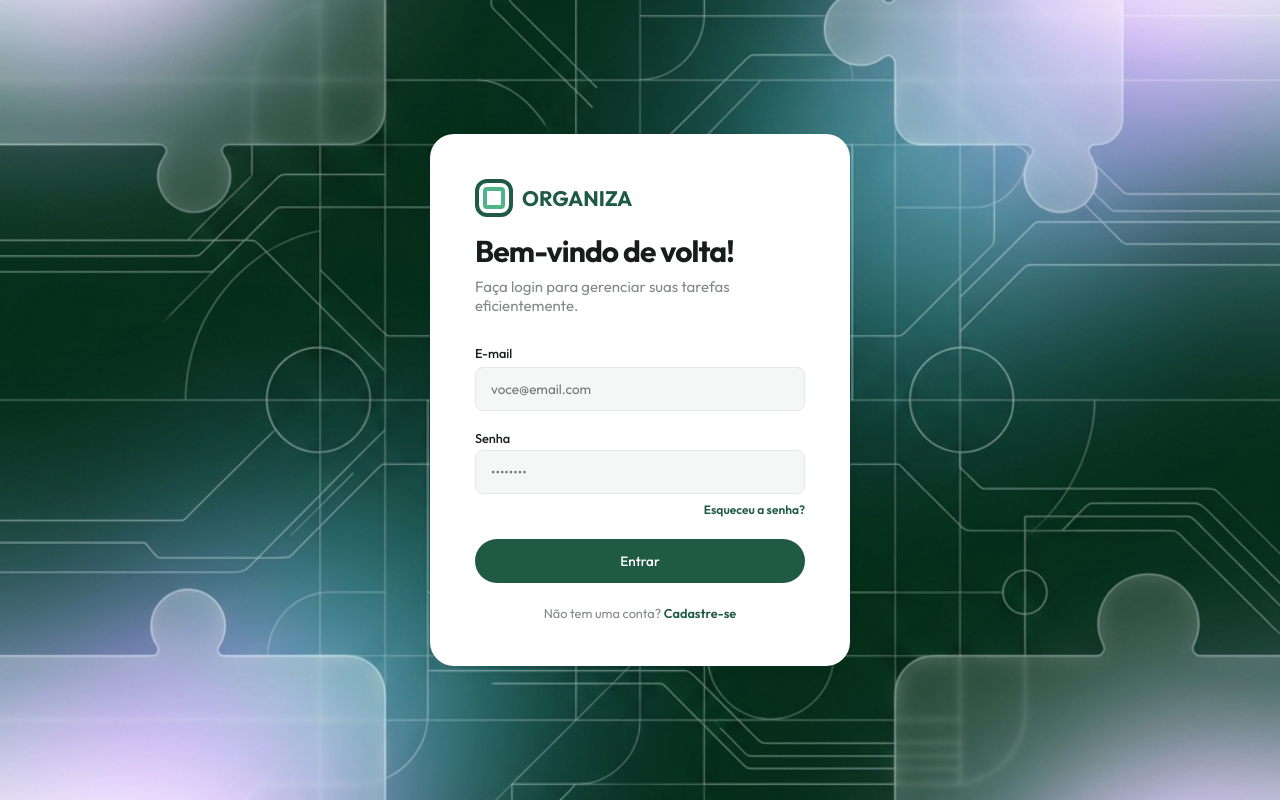
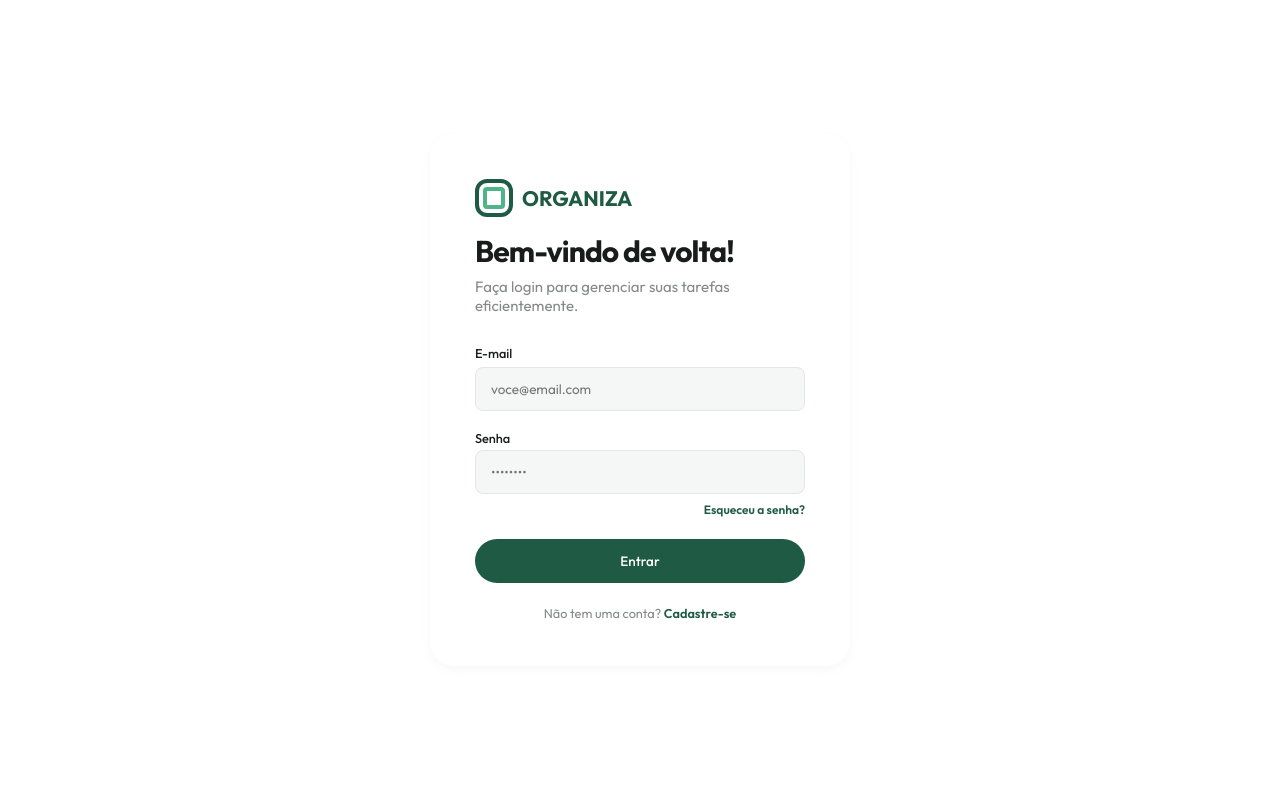
Before and after one commit to silvajeanderson165-creator/organiza-dashboard-full, a React (Vite) app in the folder frontend/: page /login in a window 1280 px wide. Built offline with nearby package versions, Linux system fonts and the light colour scheme; no server answers.

Commit message:
fix(ui): implement bulletproof react layer for background to bypass Safari bugs completely

```diff
--- a/frontend/src/index.css
+++ b/frontend/src/index.css
@@ -106,7 +106,7 @@ html {
 
 body {
   font-family: 'Outfit', sans-serif;
-  background-color: var(--bg-screen);
+  background-color: transparent; /* Renderizado via React para evitar bug no Safari */
   color: var(--text-dark);
   -webkit-font-smoothing: antialiased;
   min-height: 100vh;
@@ -114,26 +114,6 @@ body {
   align-items: center;
   justify-content: center;
   padding: 0.5rem;
-  transition: background-color 0.3s ease;
-}
-
-/* Pseudo-elemento para evitar o glitch do Safari (iOS) ao trocar background-image */
-body::before {
-  content: '';
-  position: fixed;
-  top: 0; left: 0; right: 0; bottom: 0;
-  background-image: url('/app-bg.png'); /* Imagem Mesh Gradient profissional atrás de tudo */
-  background-size: cover;
-  background-position: center;
-  z-index: -1;
-  pointer-events: none;
-  opacity: 1;
-  transition: opacity 0.3s ease;
-}
-
-body[data-theme='dark']::before {
-  opacity: 0.1; /* Subtly allow the background pattern to show */
-  filter: saturate(1.2) contrast(1.2);
 }
 
 /* Transições suaves para troca de tema */
--- a/frontend/src/pages/Dashboard.jsx
+++ b/frontend/src/pages/Dashboard.jsx
@@ -144,7 +144,22 @@ const Dashboard = () => {
   const safeProgressPercent = isNaN(progressPercent) ? 0 : progressPercent;
 
   return (
-    <div className="app-frame">
+    <>
+      {/* BULLETPROOF BACKGROUND LAYER FOR SAFARI iOS */}
+      <div style={{
+        position: 'fixed', top: 0, left: 0, right: 0, bottom: 0,
+        backgroundColor: 'var(--bg-screen)', zIndex: -2, transition: 'background-color 0.3s ease'
+      }}>
+        <div style={{
+          position: 'absolute', top: 0, left: 0, right: 0, bottom: 0,
+          backgroundImage: "url('/app-bg.png')", backgroundSize: 'cover', backgroundPosition: 'center',
+          opacity: theme === 'dark' ? 0.1 : 1,
+          filter: theme === 'dark' ? 'saturate(1.2) contrast(1.2)' : 'none',
+          transition: 'opacity 0.3s ease, filter 0.3s ease'
+        }} />
+      </div>
+
+      <div className="app-frame">
       {/* Toast */}
       {toast && (
         <div className={`toast-container animate-slide-up`}>
@@ -507,7 +522,8 @@ const Dashboard = () => {
           </div>
         </main>
       </div>
-    </div>
+      </div>
+    </>
   );
 };
 
```
